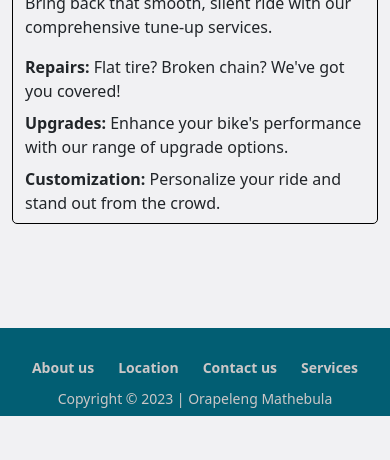
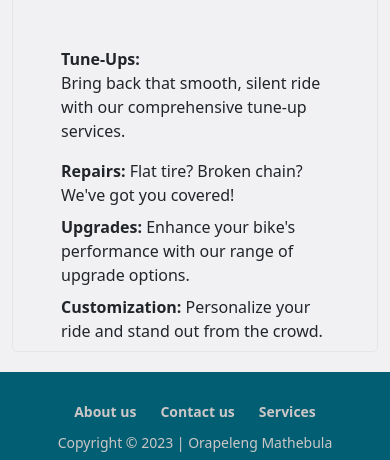
Before and after one commit to o897/bikes, a PHP site: page /resources/views/services.php in a window 390 px wide. Shown: the part 428-888 px from the top of the page. Before the commit the page ends 844 px from the top, so only its background shows below. Run offline with PHP 8.4, Linux system fonts and the light colour scheme; the visitor is signed in with stand-in values (Sample User, id 1).

Commit message:
Removed location page

```diff
--- a/public/styles/sections/footer.css
+++ b/public/styles/sections/footer.css
@@ -4,7 +4,6 @@ footer {
     margin-top: auto;
     color: #ccc7c7;
     font-size: 14px;
-
     width: 100%;
 }
 
--- a/public/styles/sections/services.css
+++ b/public/styles/sections/services.css
@@ -1,11 +1,13 @@
 
 .services {
-    border: 1px solid black;
+    border: 1px solid rgb(232, 228, 228);
     border-radius: 5px;
+    display: flex;
+    margin-bottom: 20px;
 }
 
 .services__image img {
-    width: 400px;
+    width: 364px;
     height: 300px;
     object-fit: cover;
 }
@@ -17,3 +19,11 @@
 .our__service {
     font-size: 16px;
 }
+
+@media only screen and (max-width: 480px) {
+
+    .services {
+        display: flex;
+        flex-direction: column;
+    }
+}
--- a/resources/components/footer.php
+++ b/resources/components/footer.php
@@ -11,7 +11,7 @@
         <div class="footer__menu-about">
 
             <li><a href="../views/about.php">About us</a></li>
-            <li><a href="../views/location.php">Location</a></li>
+            <!-- <li><a href="../views/location.php">Location</a></li> -->
             <li><a href="../views/contact.php">Contact us</a></li>
             <li><a href="../views/services.php">Services </a></li>
 
--- a/resources/views/about.php
+++ b/resources/views/about.php
@@ -1,7 +1,7 @@
 <?php
   session_start();
   if (!$_SESSION) {
-    header('location: .././index.php');
+    header('location: ../../index.php');
     exit();
   }
 
--- a/resources/views/contact.php
+++ b/resources/views/contact.php
@@ -2,7 +2,7 @@
   session_start();
 
   if (!$_SESSION) {
-    header('location: .././index.php');
+    header('location: ../../index.php');
     exit();
 }
 
--- a/resources/views/home.php
+++ b/resources/views/home.php
@@ -2,7 +2,7 @@
 session_start();
 
 if (!$_SESSION) {
-    header('location: .././index.php');
+    header('location: ../../index.php');
 }
 include "../../Models/dbh.php";
 include "../../Models/Bike.php";
--- a/resources/views/sell.php
+++ b/resources/views/sell.php
@@ -2,7 +2,7 @@
   session_start();
 
   if (!$_SESSION) {
-    header('location: .././index.php');
+    header('location: ../../index.php');
     exit();
 }
 
--- a/resources/views/services.php
+++ b/resources/views/services.php
@@ -2,7 +2,7 @@
   session_start();
 
   if (!$_SESSION) {
-    header('location: .././index.php');
+    header('location: ../../index.php');
     exit();
 }
 
@@ -15,14 +15,9 @@
     <meta http-equiv="X-UA-Compatible" content="IE=edge">
     <meta name="viewport" content="width=device-width, initial-scale=1.0">
     <title>BikeTrader</title>
-    <!-- js -->
     <link rel="icon" href="../../public/favicon.ico" type="image/x-icon">
-    <link rel="stylesheet" href="../../public/fontawesome-free-6.4.0-web/css/all.min.css">
     <link rel="stylesheet" href="../../public/styles/main.css">
-
-    <link href="https://cdn.jsdelivr.net/npm/bootstrap@5.3.2/dist/css/bootstrap.min.css" rel="stylesheet"
-        integrity="sha384-T3c6CoIi6uLrA9TneNEoa7RxnatzjcDSCmG1MXxSR1GAsXEV/Dwwykc2MPK8M2HN" crossorigin="anonymous">
-    <link rel="stylesheet" href="../../public/styles/bootstrap.min.css">
+    <link href="https://cdn.jsdelivr.net/npm/bootstrap@5.3.2/dist/css/bootstrap.min.css" rel="stylesheet" integrity="sha384-T3c6CoIi6uLrA9TneNEoa7RxnatzjcDSCmG1MXxSR1GAsXEV/Dwwykc2MPK8M2HN" crossorigin="anonymous">
 
 
 </head>
@@ -32,15 +27,15 @@
 
     <div class="container">
 
-        <h1>🔧 Our Services:</h1>
+        <h1 class="mt-3 mb-4">🔧 Our Services</h1>
 
-        <div class="services row">
+        <div class="services d-flex">
 
             <div class="services__image ">
                 <img src="https://hips.hearstapps.com/hmg-prod/images/joel-working-0065-1579013157.jpg" alt=""
                     srcset="">
             </div>
-            <div class="services__content">
+            <div class="services__content px-5 pt-5">
                 <div class="mb-2 our__service">
                     <strong>Tune-Ups: </strong><p>Bring back that smooth, silent ride with our comprehensive tune-up
                     services.</p>
@@ -62,7 +57,7 @@
 
     </div>
 
-        <?php include "../components/footer.php";?>
+    <?php include "../components/footer.php";?>
+
 </body>
-
 </html>
--- a/resources/views/show.php
+++ b/resources/views/show.php
@@ -2,7 +2,7 @@
   session_start();
 
   if (!$_SESSION) {
-    header('location: .././index.php');
+    header('location: ../../index.php');
     exit();
 }
 
```
Also changed, not shown: public/js/location.js (deleted, +0 -27 lines), resources/js/location.js (added, +7 -0 lines), resources/views/location.php (+2 -10 lines).
